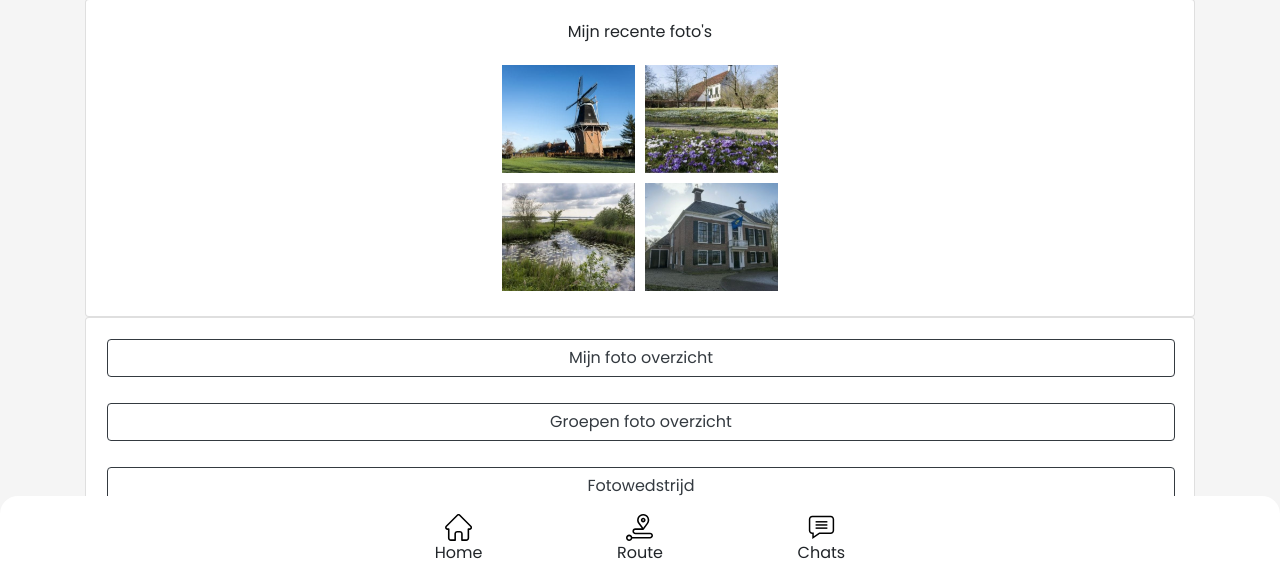
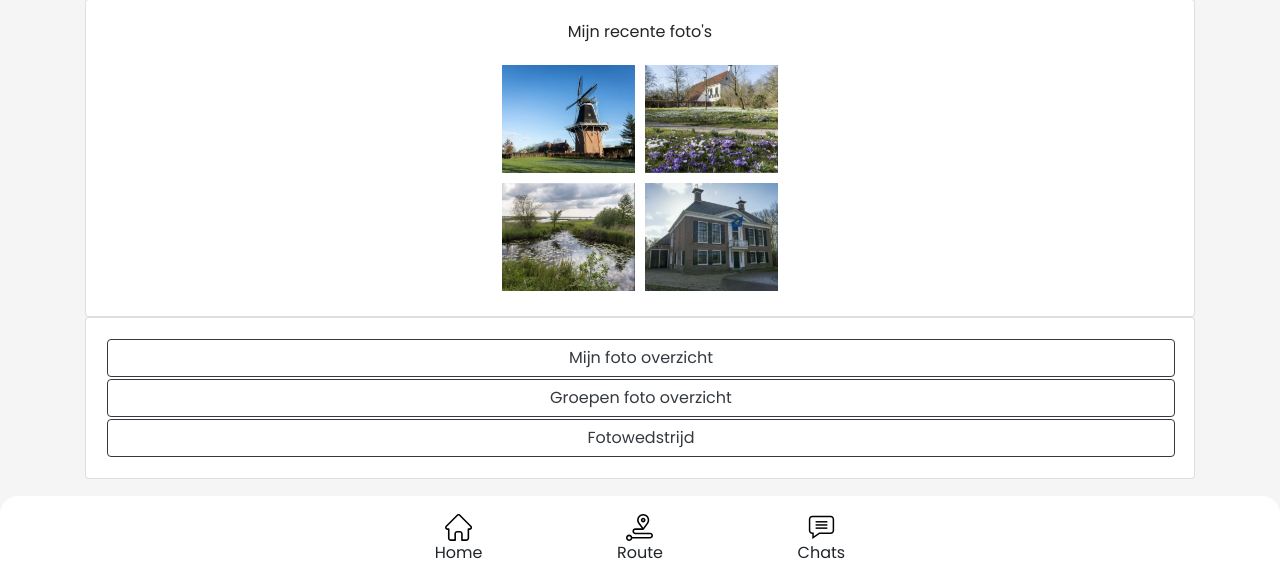
Before and after one commit to iamesat/Groninger-Landschap-App, a PHP site: page /fotorollen.php in a window 1280 px wide. Shown: the part 217-800 px from the top of the page. Run offline with PHP 8.4, Linux system fonts and the light colour scheme; some libraries are stand-ins or nearby versions.

Commit message:
Update fotorollen.php

```diff
--- a/fotorollen.php
+++ b/fotorollen.php
@@ -1,10 +1,10 @@
 <!DOCTYPE html>
 <html lang="en">
-<?php include "include/head.php"; ?>
+<?php include ($_SERVER['DOCUMENT_ROOT']. "/Groninger-Landschap-App/include/head.php"); ?>
 <?php include "include/top_navbar.php"; ?>
 <title>Fotorollen</title>
 <body>
-<br><br><br><br>
+    <br><br><br><br>
 <div class="container">
     <div class="row justify-content-md-center">
         <div class="col-12">
@@ -43,9 +43,9 @@
         <div class="col-12">
             <div class="card">
                 <div class="card-body text-center">
-                    <a href="mijn-foto-overzicht.php" class="stretched-link" data-transition="slide" rel="external"><button type="button" class="btn btn-outline-dark fotorollen-page-buttons">Mijn foto overzicht</button></a><br>
-                    <a href="groepen-foto-overzicht.php" class="stretched-link" data-transition="slide" rel="external"><button type="button" class="btn btn-outline-dark fotorollen-page-buttons">Groepen foto overzicht</button></a><br>
-                    <a href="fotowedstrijd.php" class="stretched-link" data-transition="slide" rel="external"><button type="button" class="btn btn-outline-dark fotorollen-page-buttons">Fotowedstrijd</button></a>
+                    <a href="mijn-foto-overzicht.php" data-transition="slide" rel="external"><button type="button" class="btn btn-outline-dark fotorollen-page-buttons">Mijn foto overzicht</button></a><br>
+                    <a href="groepen-foto-overzicht.php" data-transition="slide" rel="external"><button type="button" class="btn btn-outline-dark fotorollen-page-buttons">Groepen foto overzicht</button></a><br>
+                    <a href="fotowedstrijd.php" data-transition="slide" rel="external"><button type="button" class="btn btn-outline-dark fotorollen-page-buttons">Fotowedstrijd</button></a>
                 </div>
             </div>
         </div>
```
